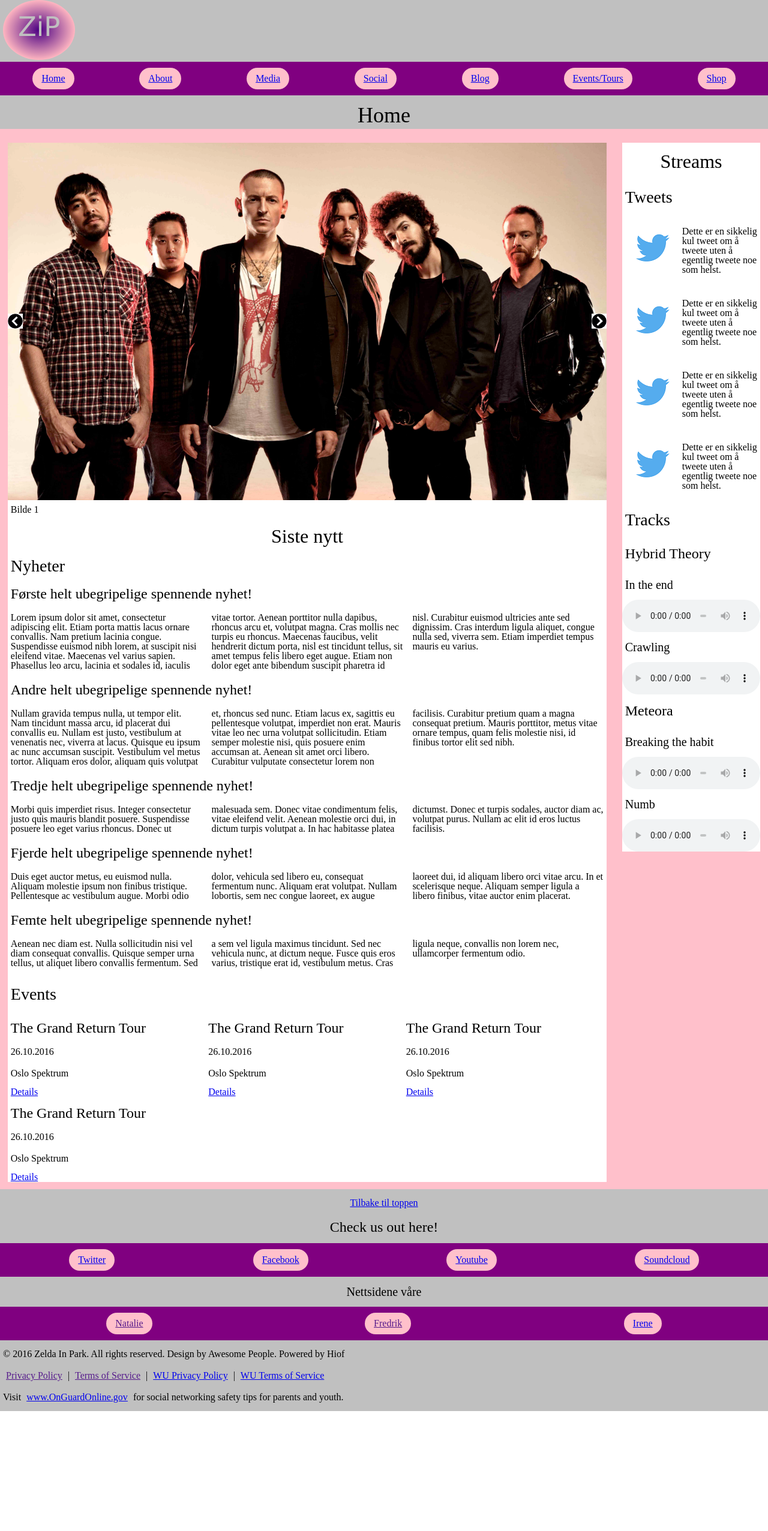
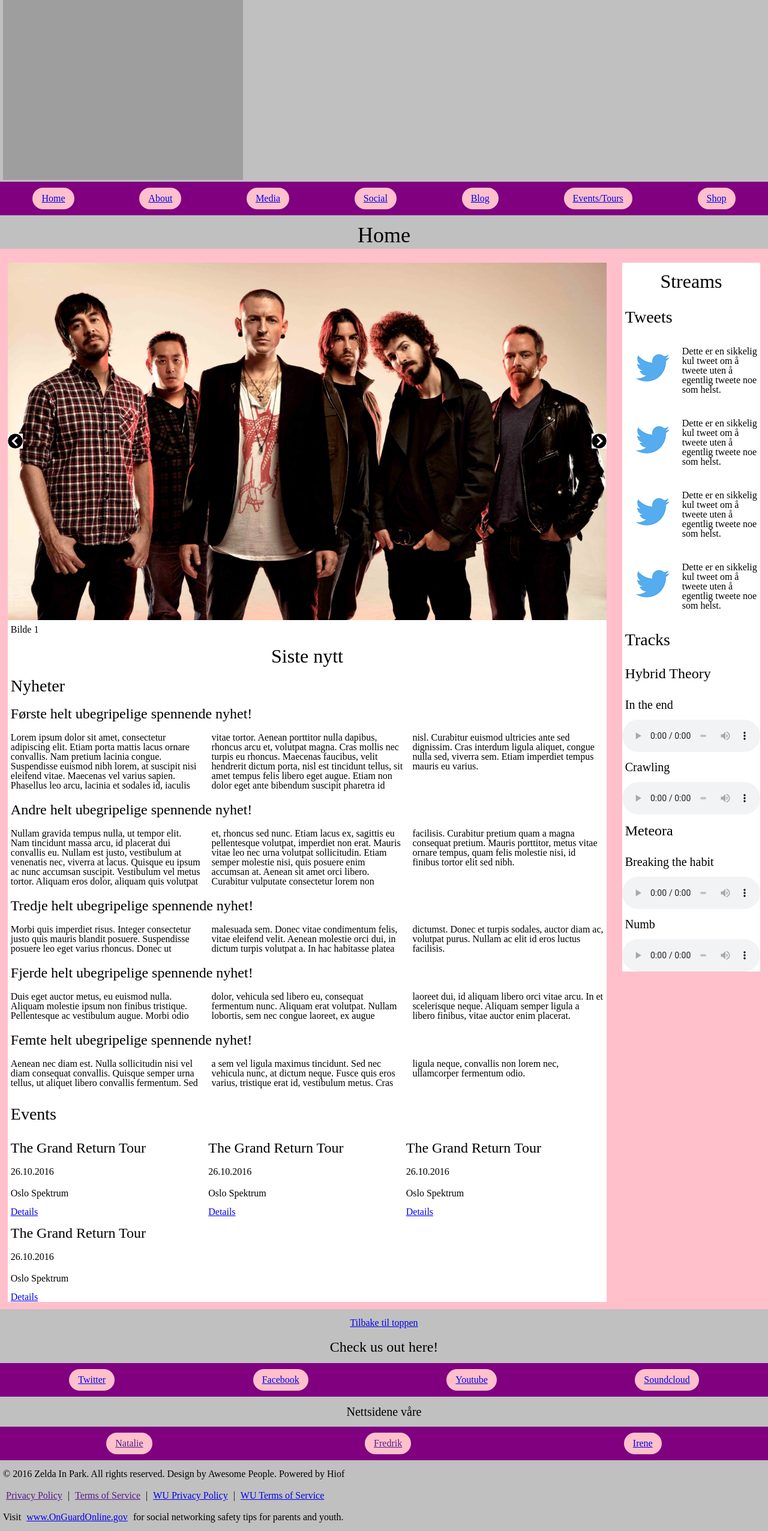
Before and after one commit to turidfs/zip2, a PHP site: page /index.php in a window 1280 px wide. Shown: the whole page at 60% size. Before the commit the page ends 2353 px from the top, so only its background shows below. Run offline with PHP 8.4, Linux system fonts and the light colour scheme; some libraries are stand-ins or nearby versions; grey boxes are pictures that could not be loaded.

Commit message:
Videre setup av header

```diff
--- a/moduler/header.php
+++ b/moduler/header.php
@@ -1,22 +1,5 @@
-<script>
-    burgerButton(){
-        alert("I am an alert box!");
-    }
-
-</script>
         <a href="index.php">
-            <svg height="100" width="150" class="logo">
-            <defs>
-                <radialGradient id="grad1" x1="0%" y1="0%" x2="100%" y2="0%">
-                    <stop offset="0%" style="stop-color:rgb(75,0,130);stop-opacity:1" />
-                    <stop offset="100%" style="stop-color:rgb(255,182,193);stop-opacity:1" />
-                </radialGradient>
-            </defs>
-            <ellipse cx="60" cy="50" rx="60" ry="50" fill="url(#grad1)" />
-            <text class="screen" fill="silver" font-size="45" font-family="Verdana" x="25" y="60">ZiP</text>
-                <text class="print" fill="black" font-size="19" font-family="Verdana" x="25" y="60">Zelda in Park</text>
-
-            </svg>
+            <img src="image/zipheader.svg" alt="A text that says Zelda in park" id="zipheader" />
         </a>
         <svg width="100" height="100" class="menu" id="burger-button" onclick="burgerButton();">
             <circle cx="50" cy="50" r="50" fill="purple" />
```
